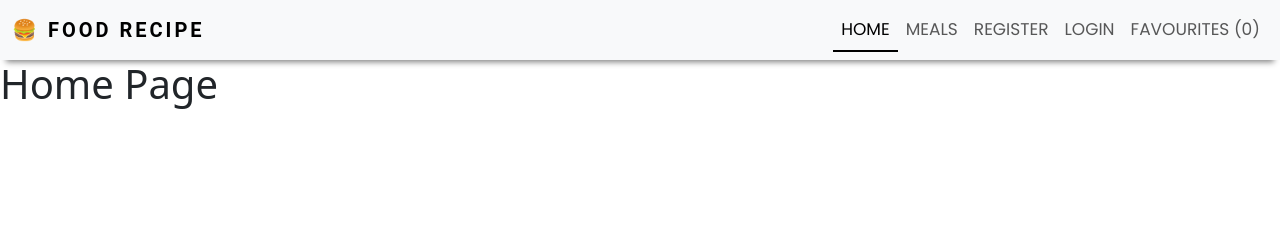
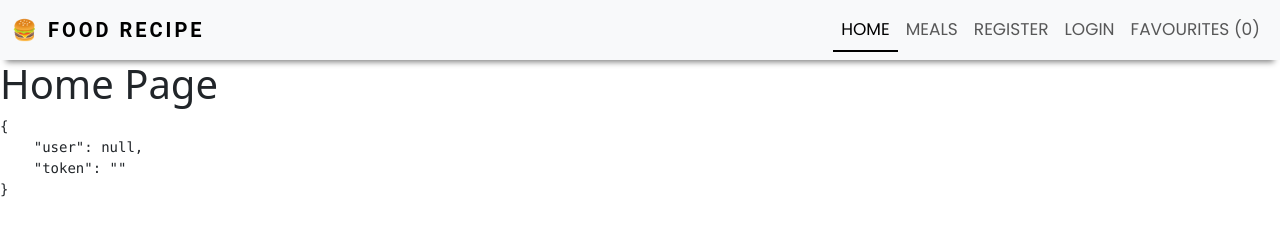
Before and after one commit to PriomDeb/food_recipe, a React (Create React App) app in the folder client/: page / in a window 1280 px wide. Shown: the top 250 px of the page. Built offline with nearby package versions, Linux system fonts and the light colour scheme.

Commit message:
Context API

```diff
--- /dev/null
+++ b/client/src/context/auth.js
@@ -0,0 +1,20 @@
+import { useState, useEffect, useContext, createContext } from "react";
+
+const AuthContext = createContext();
+
+const AuthProvider = ({ children }) => {
+  const [auth, setAuth] = useState({
+    user: null,
+    token: "",
+  });
+
+  return (
+    <AuthContext.Provider value={[auth, setAuth]}>
+      {children}
+    </AuthContext.Provider>
+  );
+};
+
+const useAuth = () => useContext(AuthContext);
+
+export { useAuth, AuthProvider };
--- a/client/src/pages/HomePage.js
+++ b/client/src/pages/HomePage.js
@@ -1,10 +1,14 @@
-import React from 'react'
-import { Layout } from '../components/Layout/Layout'
+import React from "react";
+import { Layout } from "../components/Layout/Layout";
+import { useAuth } from "../context/auth";
 
 export const HomePage = () => {
+  const [auth, setAuth] = useAuth();
+
   return (
     <Layout>
-        <h1>Home Page</h1>
+      <h1>Home Page</h1>
+      <pre>{JSON.stringify(auth, null, 4)}</pre>
     </Layout>
-  )
-}
+  );
+};
```
Also changed, not shown: client/src/index.js (+5 -4 lines).
